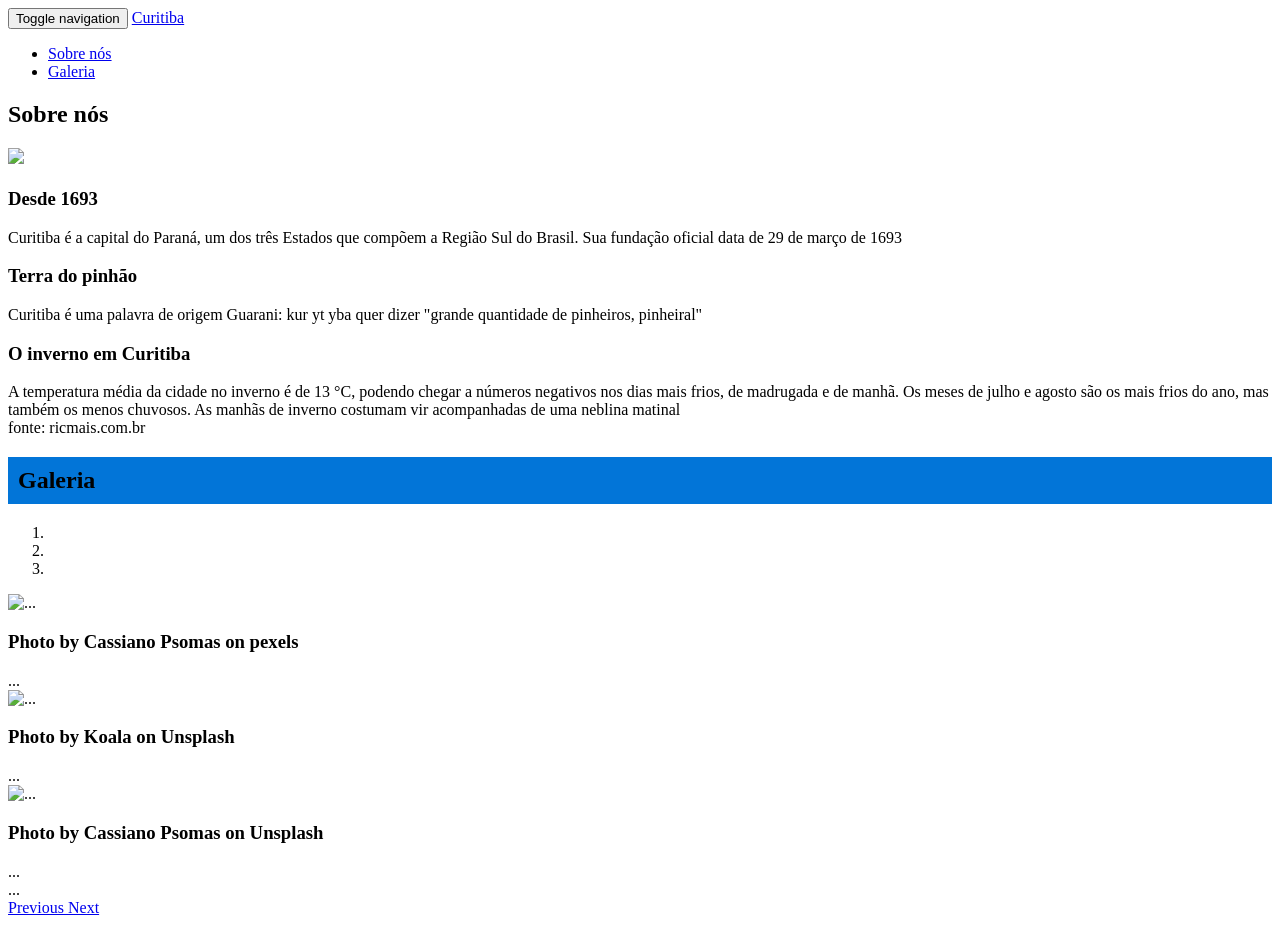
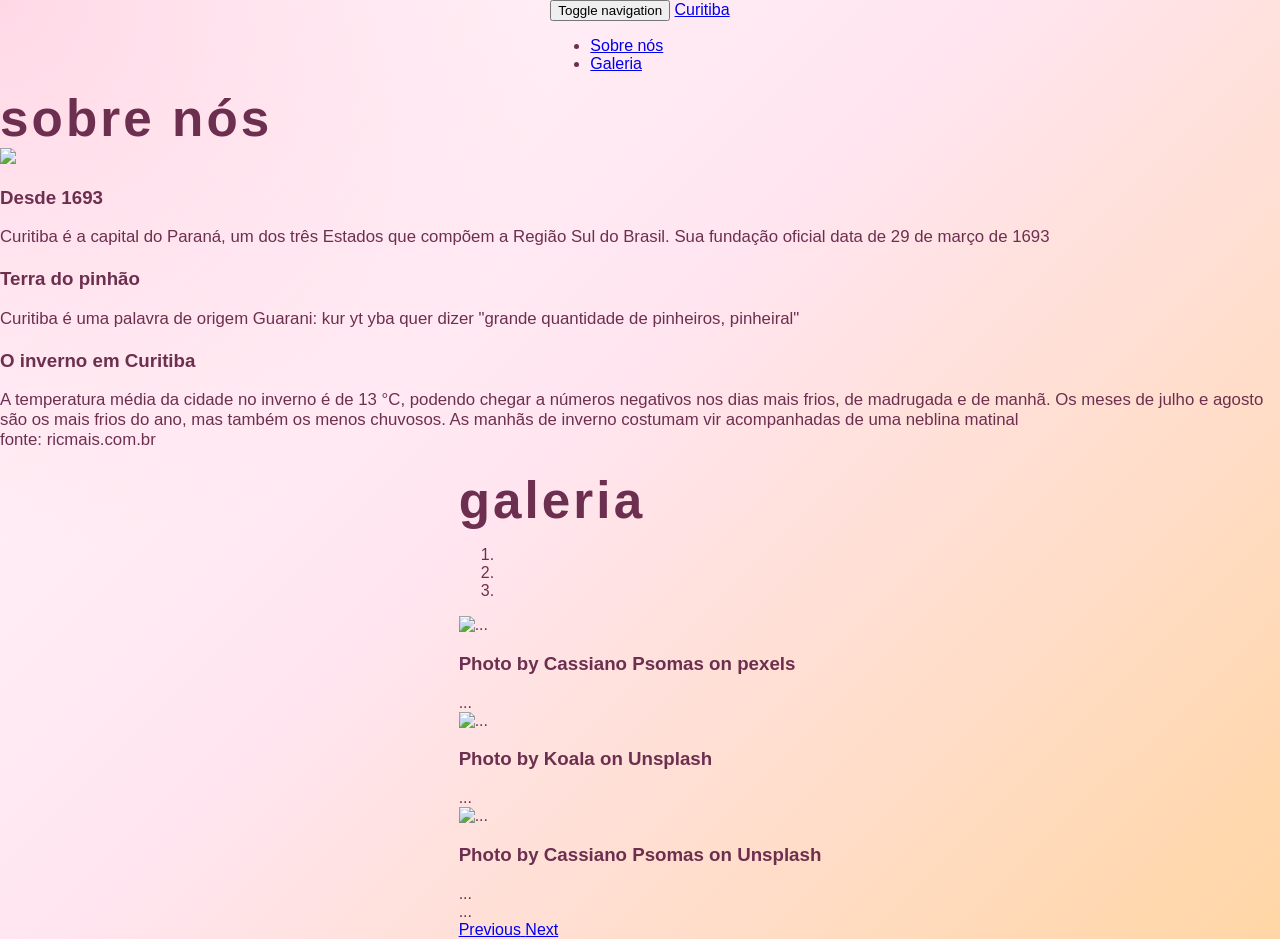

Refactor estilo.css with new styles and layout

--- a/estilo.css
+++ b/estilo.css
@@ -1,9 +1,73 @@
-#painel-sobre{
-	margin-top: 20px;
+:root {
+  color-scheme: light;
+  font-family: "Trebuchet MS", "Segoe UI", sans-serif;
 }
 
-.titulo-clientes{
-	background-color: #0275D8;
-	padding: 10px;
-	
+* {
+  box-sizing: border-box;
+}
+
+body {
+  margin: 0;
+  min-height: 100vh;
+  display: grid;
+  place-items: center;
+  background:
+    radial-gradient(circle at top left, #ffd8e6 0, transparent 35%),
+    linear-gradient(135deg, #fff7fb 0%, #ffe5f0 45%, #ffd6a5 100%);
+  color: #6d2f4f;
+}
+
+.card {
+  width: min(92vw, 720px);
+  padding: 2.2rem;
+  border-radius: 28px;
+  background: rgba(255, 255, 255, 0.9);
+  box-shadow: 0 20px 50px rgba(155, 82, 129, 0.25);
+  text-align: center;
+  border: 3px solid #f5b7d3;
+}
+
+.sparkles {
+  font-size: 1.8rem;
+  margin-bottom: 0.5rem;
+}
+
+h1 {
+  margin: 0;
+  font-size: clamp(2rem, 4vw, 3.2rem);
+  text-transform: lowercase;
+  letter-spacing: 0.06em;
+}
+
+p {
+  margin: 0.8rem 0 1.3rem;
+  font-size: 1.05rem;
+}
+
+.emoji-row {
+  display: flex;
+  justify-content: center;
+  gap: 0.8rem;
+  flex-wrap: wrap;
+  font-size: 2rem;
+  margin-bottom: 1.2rem;
+}
+
+.sticker-area {
+  display: flex;
+  justify-content: center;
+  gap: 0.8rem;
+  flex-wrap: wrap;
+}
+
+.sticker {
+  width: 64px;
+  height: 64px;
+  display: grid;
+  place-items: center;
+  border-radius: 18px;
+  background: #fff1f7;
+  border: 2px dashed #f0a8c8;
+  font-size: 1.8rem;
 }
